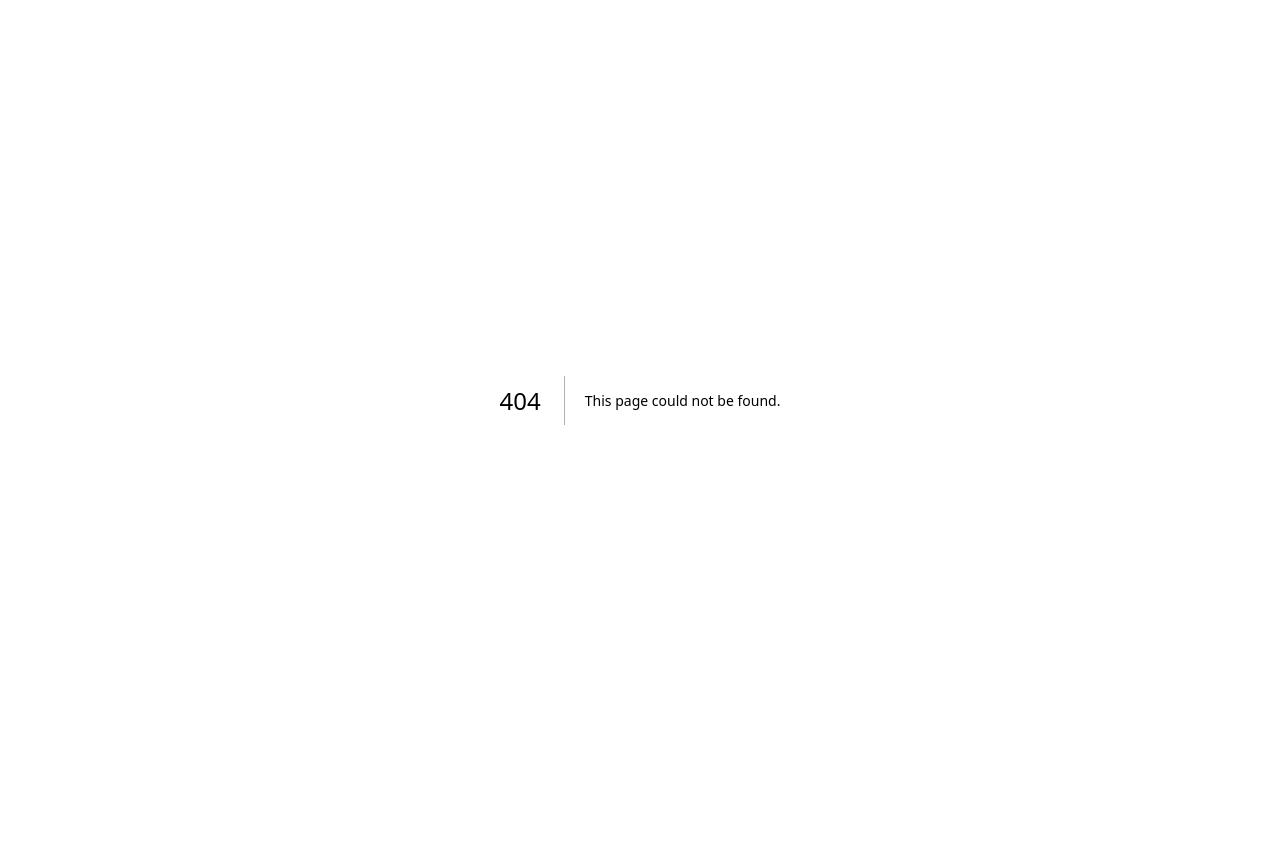
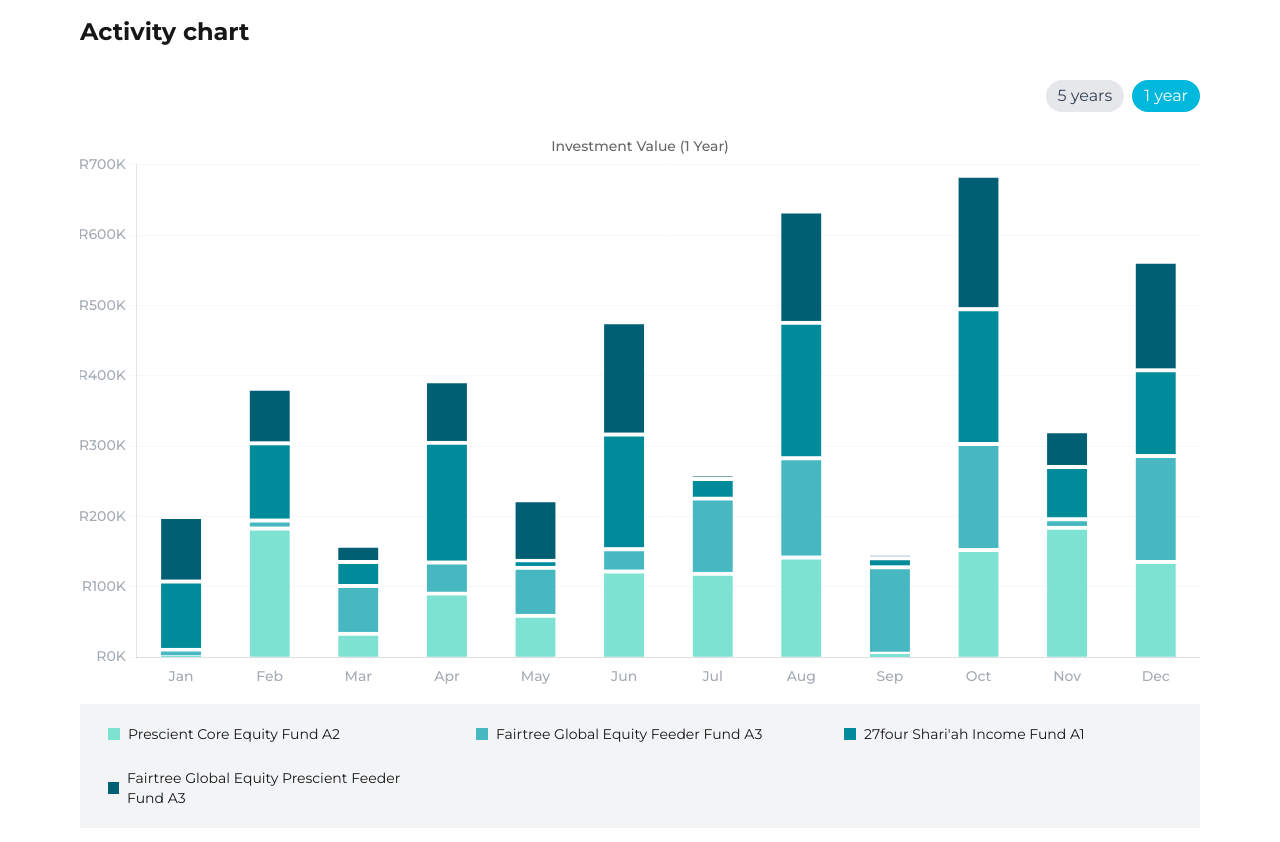
Before and after one commit to justinslack/chart-demo, a Next.js app: page /activity in a window 1280 px wide. Before the commit this address had no page. Before the commit the page ends 800 px from the top, so only its background shows below. Built offline with nearby package versions, Linux system fonts and the light colour scheme.

Commit message:
Add acitvity sumamry

```diff
--- /dev/null
+++ b/src/app/activity/page.tsx
@@ -0,0 +1,11 @@
+import React from "react";
+import ActivityChart from "../components/ActivityChart";
+
+export default function ActivityPage() {
+	return (
+		<div className="max-w-6xl mx-auto p-4">
+			<h1 className="text-2xl font-bold mb-8">Activity chart</h1>
+			<ActivityChart />
+		</div>
+	);
+}
--- /dev/null
+++ b/src/app/components/ActivityChart.tsx
@@ -0,0 +1,189 @@
+/* eslint-disable @typescript-eslint/no-explicit-any */
+"use client";
+
+import React, { useState, useRef, useEffect } from "react";
+import { Bar } from "react-chartjs-2";
+import { Chart as ChartJS, CategoryScale, LinearScale, BarElement, Title, Tooltip, Legend } from "chart.js";
+import type { Chart } from "chart.js";
+import { CustomTooltip } from "./ToolTipActivity";
+
+ChartJS.register(CategoryScale, LinearScale, BarElement, Title, Tooltip, Legend);
+
+const YEARS = ["2021", "2022", "2023", "2024", "2025"];
+const MONTHS = ["Jan", "Feb", "Mar", "Apr", "May", "Jun", "Jul", "Aug", "Sep", "Oct", "Nov", "Dec"];
+
+const FUNDS = [
+	{ name: "Prescient Core Equity Fund A2", color: "#7DE2D1" },
+	{ name: "Fairtree Global Equity Feeder Fund A3", color: "#47B8C2" },
+	{ name: "27four Shari'ah Income Fund A1", color: "#008B9A" },
+	{ name: "Fairtree Global Equity Prescient Feeder Fund A3", color: "#005F73" },
+];
+
+type BarDatum = Record<string, number>; // fund name -> value
+
+const generateRandomFundData = (numBars: number): BarDatum[] =>
+	Array.from({ length: numBars }, () => {
+		const entry: BarDatum = {};
+		FUNDS.forEach((fund) => {
+			entry[fund.name] = Math.floor(Math.random() * 200000);
+		});
+		return entry;
+	});
+
+const buildChartData = (labels: string[], data: BarDatum[]) => ({
+	labels,
+	datasets: FUNDS.map((fund) => ({
+		label: fund.name,
+		data: data.map((bar) => bar[fund.name]),
+		backgroundColor: fund.color,
+		stack: "combined",
+		barThickness: 40,
+		borderSkipped: false,
+		borderWidth: { top: 4, right: 0, bottom: 0, left: 0 },
+		borderColor: "#ffffff",
+	})),
+});
+
+const ActivityChart = () => {
+	const [dateRange, setDateRange] = useState<"1y" | "5y">("1y");
+	const labels = dateRange === "1y" ? MONTHS : YEARS;
+	const chartRef = useRef<Chart<"bar"> | null>(null);
+
+	const initialVisibility = FUNDS.reduce<Record<string, boolean>>((acc, fund) => {
+		acc[fund.name] = true;
+		return acc;
+	}, {});
+
+	const [fundVisibility, setFundVisibility] = useState(initialVisibility);
+
+	const handleToggleFund = (label: string) => {
+		if (!chartRef.current) return;
+
+		const chart = chartRef.current;
+		const dataset = chart.data.datasets.find((ds) => ds.label === label);
+		if (!dataset) return;
+
+		dataset.hidden = !dataset.hidden;
+		setFundVisibility((prev) => ({
+			...prev,
+			[label]: !prev[label],
+		}));
+		chart.update();
+	};
+
+	const [barData, setBarData] = useState<BarDatum[]>(() => generateRandomFundData(labels.length));
+	const [chartData, setChartData] = useState(() => buildChartData(labels, barData));
+
+	const handleRangeChange = (range: "1y" | "5y") => {
+		const newLabels = range === "1y" ? MONTHS : YEARS;
+		const newData = generateRandomFundData(newLabels.length);
+		setBarData(newData);
+		setChartData(buildChartData(newLabels, newData));
+		setDateRange(range);
+	};
+
+	useEffect(() => {
+		return () => {
+			const el = document.getElementById("chartjs-custom-tooltip");
+			if (el) el.remove();
+		};
+	}, []);
+
+	const chartOptions = {
+		responsive: true,
+		maintainAspectRatio: true,
+		scales: {
+			x: {
+				stacked: true,
+				grid: { display: false },
+				ticks: {
+					color: "#A4ABB2",
+					font: {
+						family: "Montserrat, sans-serif",
+						size: 14,
+						weight: 500,
+					},
+				},
+			},
+			y: {
+				stacked: true,
+				grid: {
+					display: true,
+					color: "rgb(247, 248, 249)",
+				},
+				beginAtZero: true,
+				ticks: {
+					font: {
+						family: "Montserrat, sans-serif",
+						size: 14,
+						weight: 500,
+					},
+					color: "#A4ABB2",
+					callback: function (tickValue: string | number) {
+						return `R${(+tickValue / 1000).toFixed(0)}K`;
+					},
+				},
+			},
+		},
+		plugins: {
+			legend: { display: false },
+			title: {
+				display: true,
+				text: `Investment Value (${dateRange === "1y" ? "1 Year" : "5 Years"})`,
+				font: {
+					family: "Montserrat, sans-serif",
+					size: 14,
+					weight: 500,
+				},
+			},
+			tooltip: {
+				enabled: false,
+				external: (context: any) => {
+					(context.chart as any)._barData = barData;
+					CustomTooltip(context);
+				},
+			},
+		},
+	};
+
+	return (
+		<div className="w-full space-y-4">
+			<div className="flex justify-between items-center">
+				<h2 className="text-white text-lg font-semibold">Total Investment Value</h2>
+				<div className="space-x-2">
+					<button
+						className={`px-3 py-1 rounded-full ${dateRange === "5y" ? "bg-cyan-500 text-white" : "bg-gray-200 text-gray-700"}`}
+						onClick={() => handleRangeChange("5y")}
+					>
+						5 years
+					</button>
+					<button
+						className={`px-3 py-1 rounded-full ${dateRange === "1y" ? "bg-cyan-500 text-white" : "bg-gray-200 text-gray-700"}`}
+						onClick={() => handleRangeChange("1y")}
+					>
+						1 year
+					</button>
+				</div>
+			</div>
+			<Bar ref={chartRef} data={chartData} options={chartOptions} />
+
+			<div className="mt-4 grid grid-cols-3 gap-4 bg-gray-100 p-4">
+				{FUNDS.map((fund) => {
+					const isHidden = !fundVisibility[fund.name];
+					return (
+						<button
+							key={fund.name}
+							onClick={() => handleToggleFund(fund.name)}
+							className={`flex items-center text-left gap-2 px-3 py-1 rounded-full text-sm transition ${isHidden ? "opacity-40" : "bg-transparent "}`}
+						>
+							<span className="w-3 h-3" style={{ backgroundColor: fund.color }}></span>
+							<span className={`${isHidden ? "line-through" : ""}`}>{fund.name}</span>
+						</button>
+					);
+				})}
+			</div>
+		</div>
+	);
+};
+
+export default ActivityChart;
--- /dev/null
+++ b/src/app/components/ToolTipActivity.ts
@@ -0,0 +1,58 @@
+/* eslint-disable @typescript-eslint/no-explicit-any */
+// ToolTip.ts
+export function CustomTooltip(context: any) {
+	const { chart, tooltip } = context;
+	let tooltipEl = document.getElementById("chartjs-custom-tooltip");
+
+	// Create element if it doesn't exist
+	if (!tooltipEl) {
+		tooltipEl = document.createElement("div");
+		tooltipEl.id = "chartjs-custom-tooltip";
+		tooltipEl.className = "rounded-lg shadow-md bg-white p-4 text-sm text-gray-800 border border-gray-200";
+		tooltipEl.style.position = "absolute";
+		tooltipEl.style.pointerEvents = "none";
+		tooltipEl.style.transition = "all .1s ease";
+		document.body.appendChild(tooltipEl);
+	}
+
+	// Hide if not active
+	if (tooltip.opacity === 0) {
+		tooltipEl.style.opacity = "0";
+		return;
+	}
+
+	// Get data for this index
+	const index = tooltip.dataPoints?.[0]?.dataIndex;
+	if (index === undefined) return;
+
+	const datasets = chart.data.datasets;
+	const label = chart.data.labels[index];
+	let total = 0;
+
+	const rows = datasets.map((dataset: any) => {
+		const value = dataset.data[index];
+		total += value;
+		return `
+      <div class="flex items-center justify-between mb-1">
+        <div class="flex items-center gap-2">
+          <span class="w-3 h-3 rounded-full" style="background:${dataset.backgroundColor}"></span>
+          ${dataset.label}
+        </div>
+        <div class="font-semibold">R${(value / 1000).toFixed(0)}K</div>
+      </div>
+    `;
+	});
+
+	tooltipEl.innerHTML = `
+    <div class="mb-2 font-semibold">${label}</div>
+    ${rows.join("")}
+    <div class="mt-2 pt-2 border-t text-right font-semibold">Total: R${(total / 1000).toFixed(0)}K</div>
+  `;
+
+	// Positioning
+	const { offsetLeft: positionX, offsetTop: positionY } = chart.canvas;
+
+	tooltipEl.style.opacity = "1";
+	tooltipEl.style.left = positionX + tooltip.caretX + "px";
+	tooltipEl.style.top = positionY + tooltip.caretY + "px";
+}
```
